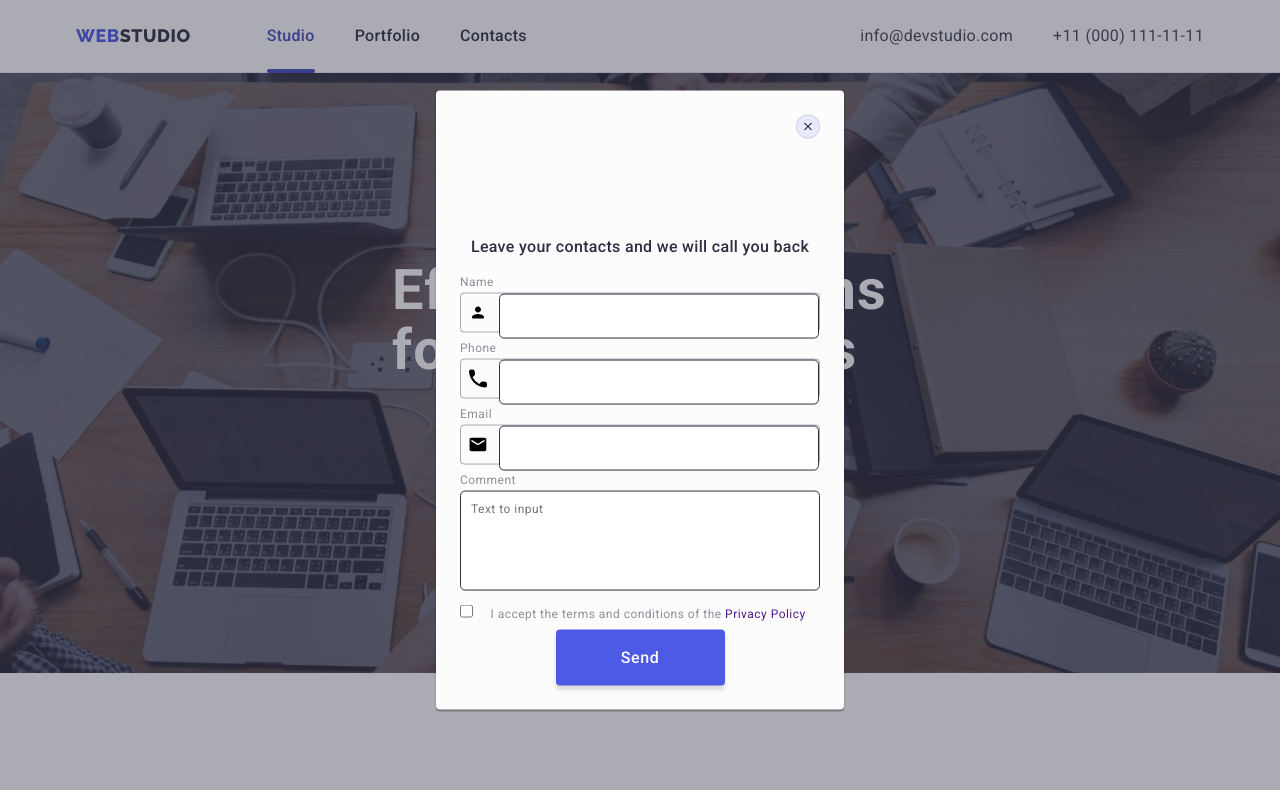
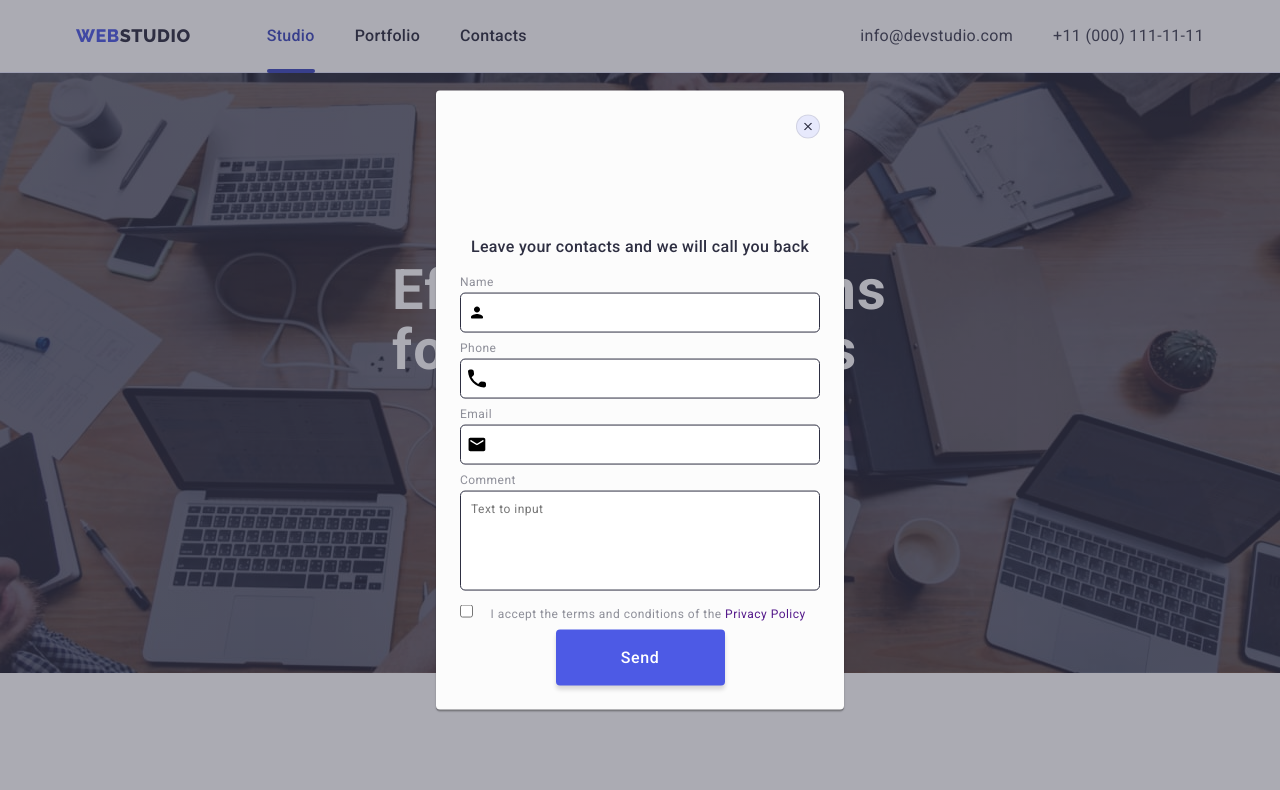
Before and after one commit to Allkat1/goit-markup-hw-06, a plain HTML site: page index.html in a window 1280 px wide. Both pictures are taken after a click on the button "Order Service". Shown: the top 790 px of the page. Drawn offline with nearby package versions, Linux system fonts and the light colour scheme.

Commit message:
Update styles.css

```diff
--- a/css/styles.css
+++ b/css/styles.css
@@ -725,17 +725,11 @@ body {
 
 .input-wrap {
   position: relative;
-  height: 40px;
-  border: 1px solid rgba(46, 47, 66, 0.4);
-  border-radius: 4px;
-  background-color: transparent;
-  padding-left: 38px;
-  transition: border-color 250ms cubic-bezier(0.4, 0, 0.2, 1);
 }
 
 .modal-input {
   width: 100%;
-  height: 45px;
+  height: 40px;
   border: 1px solid var(--navy-blue);
   border-radius: 5px;
   padding-left: 30px;
```
